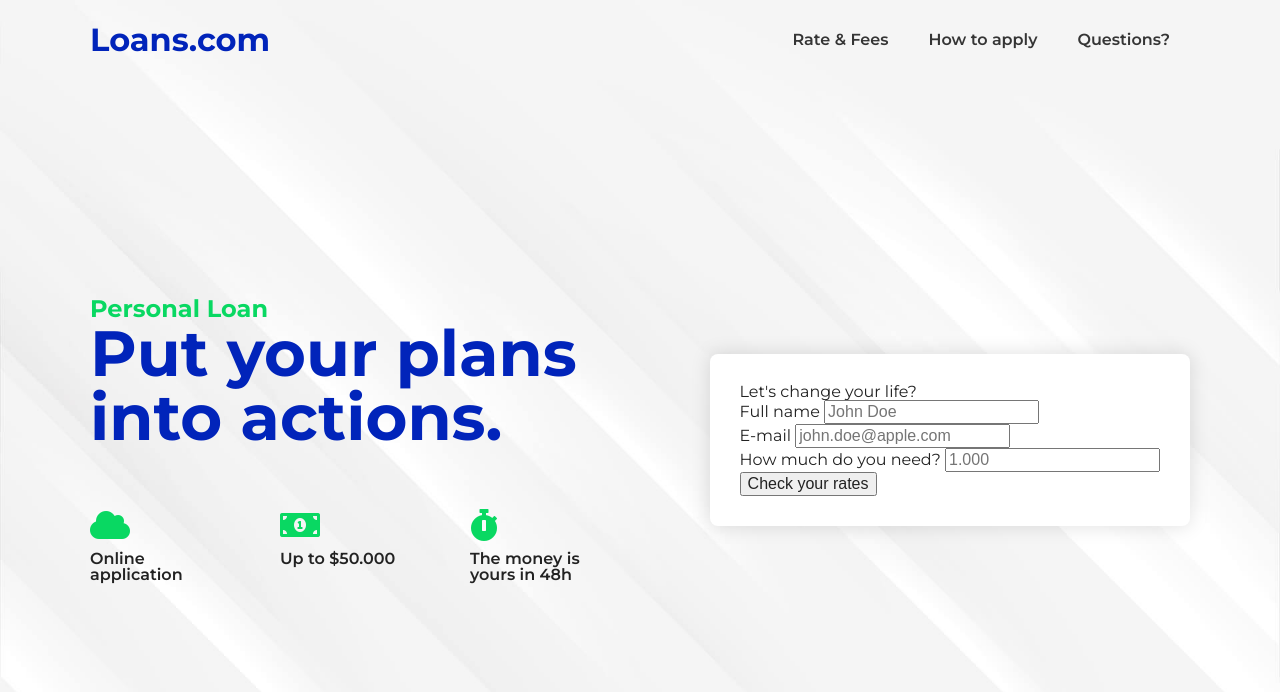
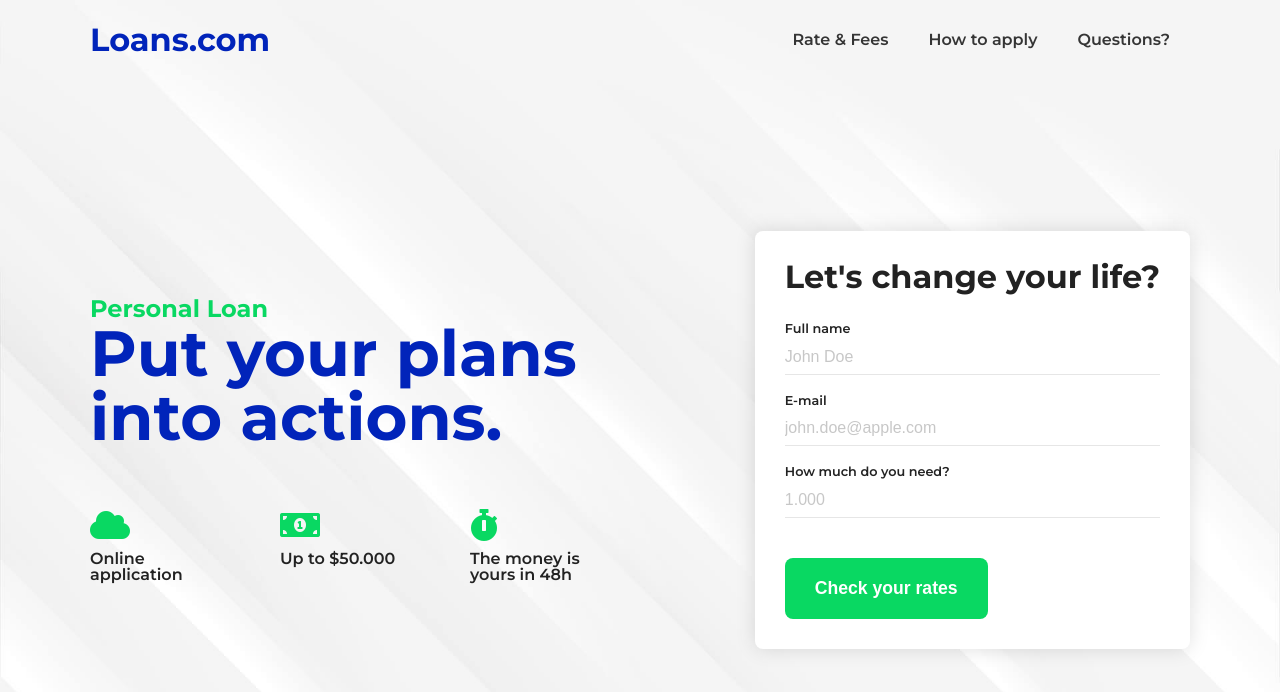
Before and after one commit to gaudnik/Loans.com, a plain HTML site: page index.html in a window 1280 px wide. Drawn offline with Linux system fonts and the light colour scheme.

```diff
--- a/css/style.css
+++ b/css/style.css
@@ -117,3 +117,44 @@
     box-shadow: 0 0 20px 0 rgba(0, 0, 0, .13);
     border-radius: 8px;
 }
+
+.form__heading {
+    font-size: 2rem;
+    font-weight: bold;
+}
+.intro__form form {
+    margin-top: 30px;
+}
+.intro__form .form__field {
+    display: flex;
+    flex-direction: column;
+    margin-bottom: 20px;
+}
+.intro__form .form__field label {
+    font-weight: 600;
+    font-size: .8rem;
+    margin-bottom: 4px;
+}
+
+.intro__form .form__field .form__input {
+    font-size: 1rem;
+    padding: 8px 0;
+    border: none;
+    border-bottom: 1px solid #e6e6e6;
+}
+
+.intro__form .form__field .form__input::placeholder {
+    opacity: .4;
+}
+.intro__form .form__button {
+    background-color: var(--accent-color);
+    display: inline-block;
+    border: none;
+    box-shadow: none;
+    padding: 20px 30px;
+    color: white;
+    border-radius: 8px;
+    font-size: 1.1rem;
+    font-weight: 600;
+    margin-top: 20px;
+}
```
